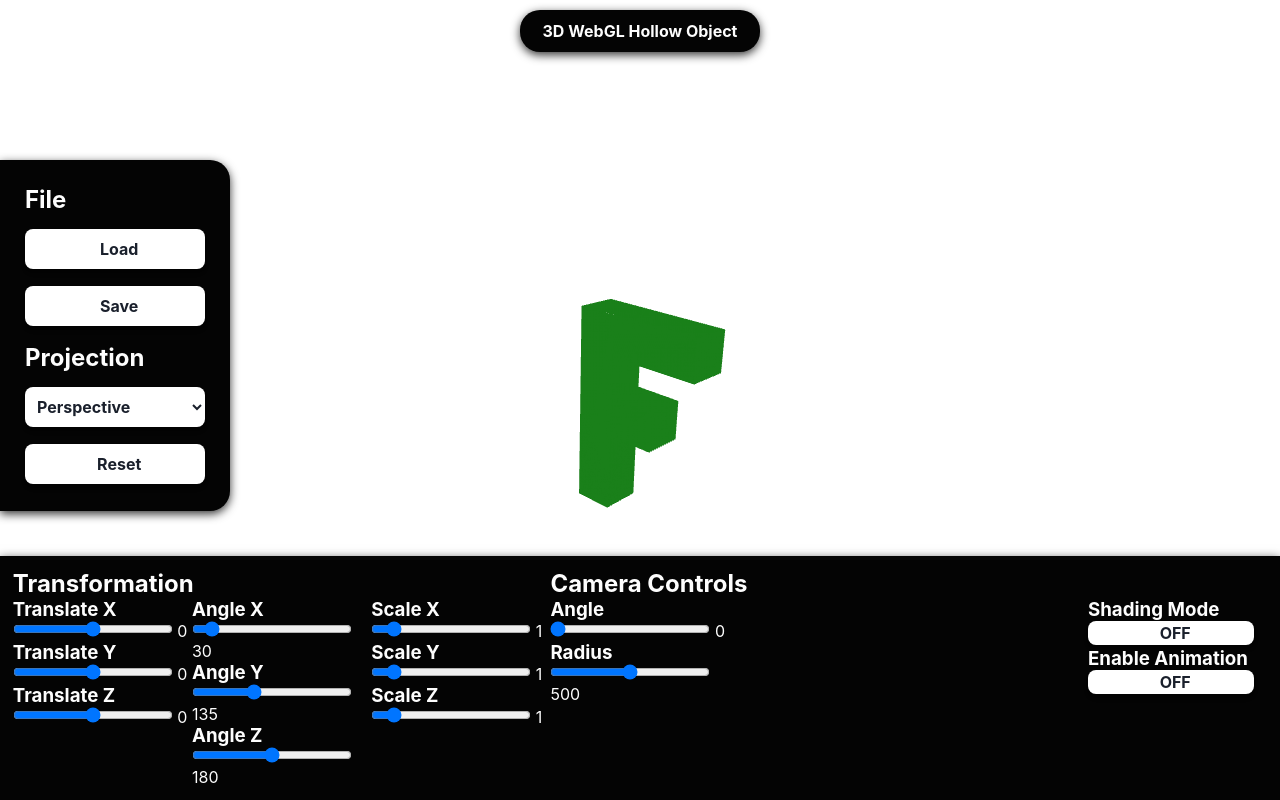
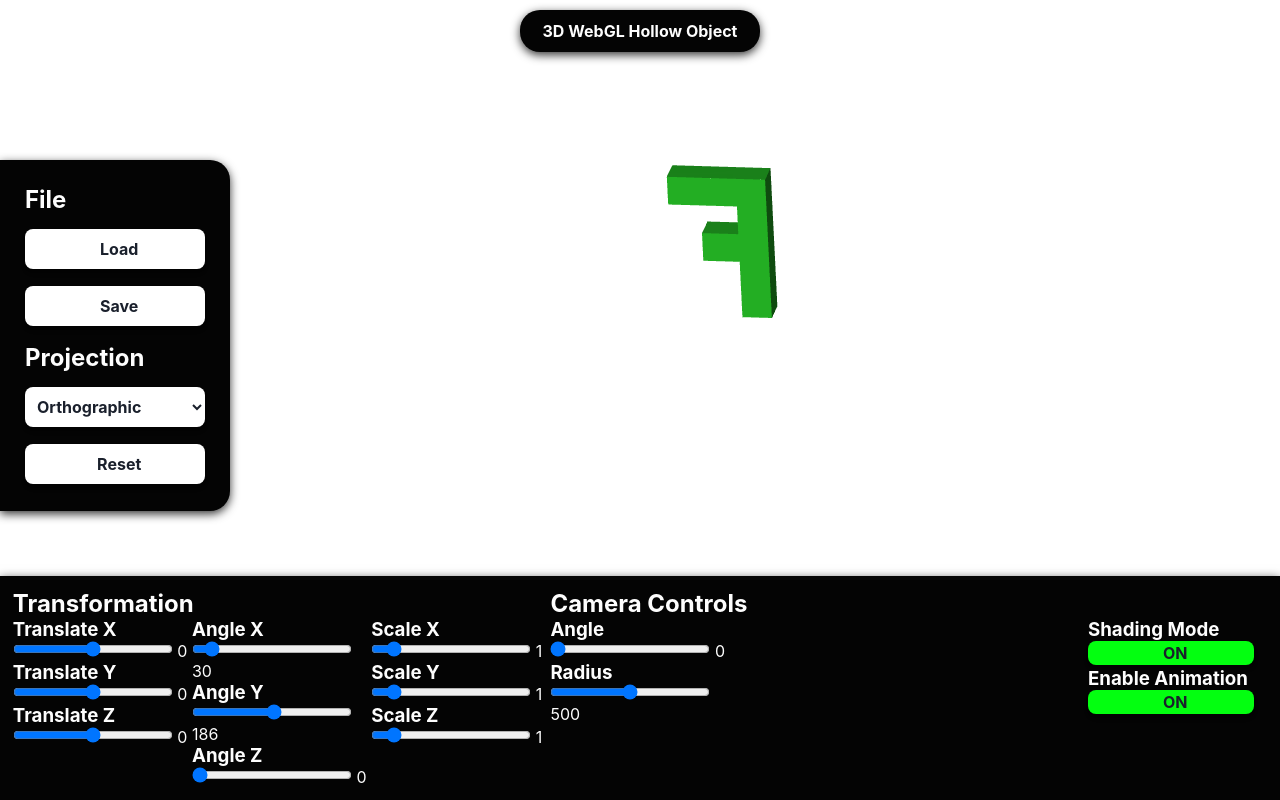
Before and after one commit to rayhankinan/3D-WebGL-Hollow-Object, a website built with webpack: page public/index.html in a window 1280 px wide. Built offline with nearby package versions, Linux system fonts and the light colour scheme; animation ran at ten frames a second.

Commit message:
fix: add offset position for each projection type

```diff
--- a/public/index.html
+++ b/public/index.html
@@ -72,8 +72,8 @@
           <button class="btn" id="save-btn">Save</button>
           <h2>Projection</h2>
           <select id="list-of-projection" class="btn">
-            <option value="orthographic">Orthographic</option>
-            <option value="perspective" selected="selected">Perspective</option>
+            <option value="orthographic" selected="selected">Orthographic</option>
+            <option value="perspective">Perspective</option>
             <option value="oblique">Oblique</option>
           </select>
           <button class="btn" id="reset-btn">Reset</button>
--- a/src/Objects/shape.ts
+++ b/src/Objects/shape.ts
@@ -8,6 +8,7 @@ import ProjectionType from "Main/Types/projection-type";
 import Face from "Objects/face";
 import Camera from "Objects/camera";
 import Light from "Objects/light";
+import { degToRad } from "Utils/angle";
 
 class Shape implements ShapeInterface {
   constructor(
@@ -146,7 +147,9 @@ class Shape implements ShapeInterface {
     camera: Camera,
     ambientColor: Color,
     directionalLight: Light,
-    shaderStatus: number
+    shaderStatus: number,
+    offsetTranslateX: number,
+    offsetTranslateY: number,
   ): void {
     /* Lookup Attribute */
     const positionLocation = gl.getAttribLocation(program, "a_position");
@@ -230,13 +233,15 @@ class Shape implements ShapeInterface {
     );
 
     /* Get Matrix */
+    let angleY = projectionType === "perspective" ? -this.angleY + degToRad(180) : this.angleY;
+    let angleZ = projectionType === "perspective" ? this.angleZ + degToRad(180) : this.angleZ;
     let matrix = Transformation.general(
-      this.tx,
-      this.ty,
+      this.tx + offsetTranslateX,
+      this.ty + offsetTranslateY,
       this.tz,
       this.angleX,
-      this.angleY,
-      this.angleZ,
+      angleY,
+      angleZ,
       this.sx,
       this.sy,
       this.sz,
@@ -306,7 +311,10 @@ class Shape implements ShapeInterface {
         ).multiplyMatrix(matrix);
         break;
     }
-
+    // console.log(matrix.a1.x, matrix.a1.y, matrix.a1.z, matrix.a1.w);
+    // console.log(matrix.a2.x, matrix.a2.y, matrix.a2.z, matrix.a2.w);
+    // console.log(matrix.a3.x, matrix.a3.y, matrix.a3.z, matrix.a3.w);
+    // console.log(matrix.a4.x, matrix.a4.y, matrix.a4.z, matrix.a4.w);
     const rawMatrix = matrix.flatten();
     const rawInverseTransposeMatrix = inverseTransposeMatrix.flatten();
 
--- a/src/default-shape.ts
+++ b/src/default-shape.ts
@@ -206,7 +206,7 @@ function generateDefaultShape() {
     0,
     degToRad(30),
     degToRad(135),
-    degToRad(180),
+    degToRad(0),
     1,
     1,
     1
--- a/src/index.ts
+++ b/src/index.ts
@@ -129,7 +129,21 @@ let object: Shape;
 let camera: Camera;
 let ambientColor: Color;
 let directionalLight: Light;
-let projectionType: ProjectionType = "perspective";
+let offsetTranslate = {
+  orthographic : {
+    x: 730,
+    y: 240,
+  },
+  perspective : {
+    x: 40,
+    y: 100,
+  },
+  oblique : {
+    x: 950,
+    y: 20,
+  }
+}
+let projectionType: ProjectionType = "orthographic";
 let projectionParams: ProjectionParams = {
   orthographic: {
     left: 0,
@@ -192,7 +206,9 @@ const renderCanvas = () => {
     camera,
     ambientColor,
     currentLight,
-    shader
+    shader,
+    offsetTranslate[projectionType].x,
+    offsetTranslate[projectionType].y
   );
 
   /* Render Recursively */
@@ -240,12 +256,13 @@ const initializeDefaultValue = (
 
   sliderCamRadius.valueAsNumber = camera.radius;
   labelCamRadius.textContent = camera.radius.toString();
-  shadingModeButton.textContent = "OFF";
-  shadingModeButton.classList.remove("active");
+  shadingModeButton.textContent = "ON";
+  shadingModeButton.classList.add("active");
+  shader = 1;
 
-  animationModeButton.textContent = "OFF";
-  animationModeButton.classList.remove("active");
-  animation = false;
+  animationModeButton.textContent = "ON";
+  animationModeButton.classList.add("active");
+  animation = true;
 };
 
 /* Event Listener */
```
